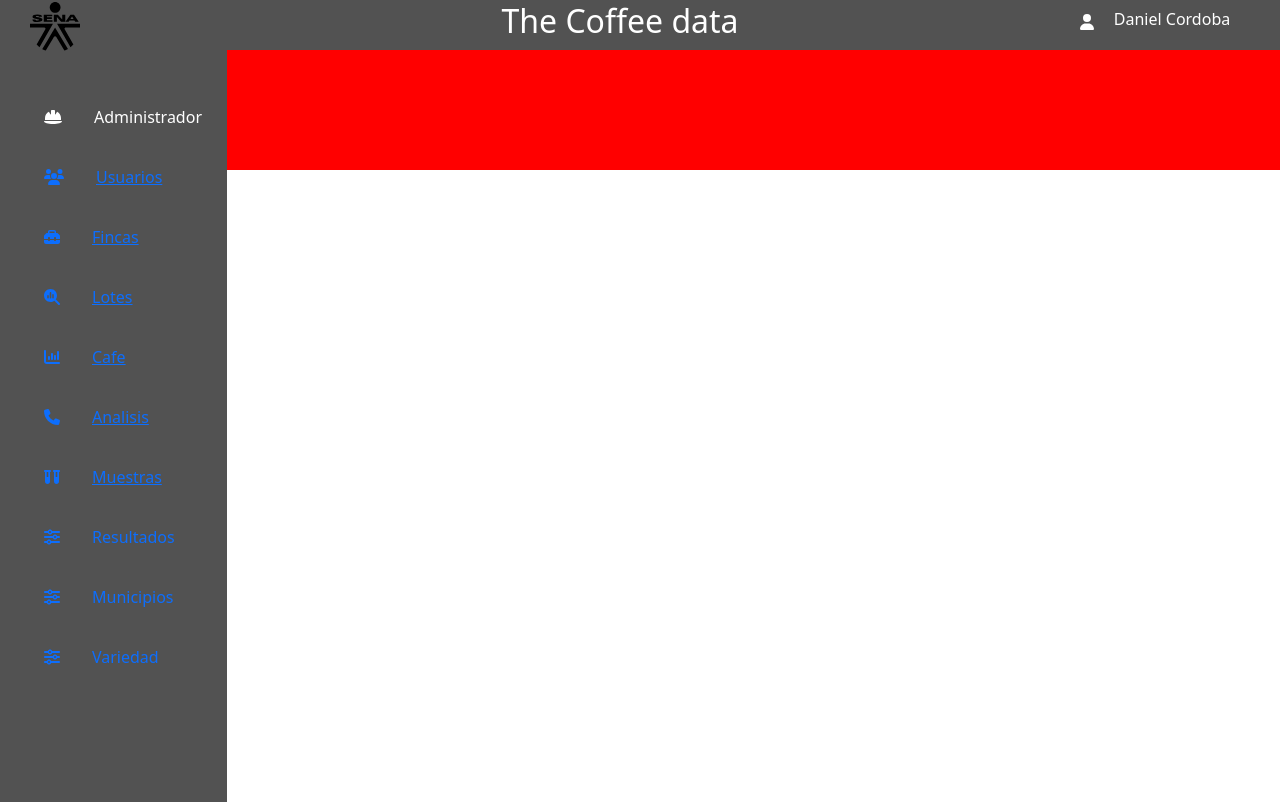
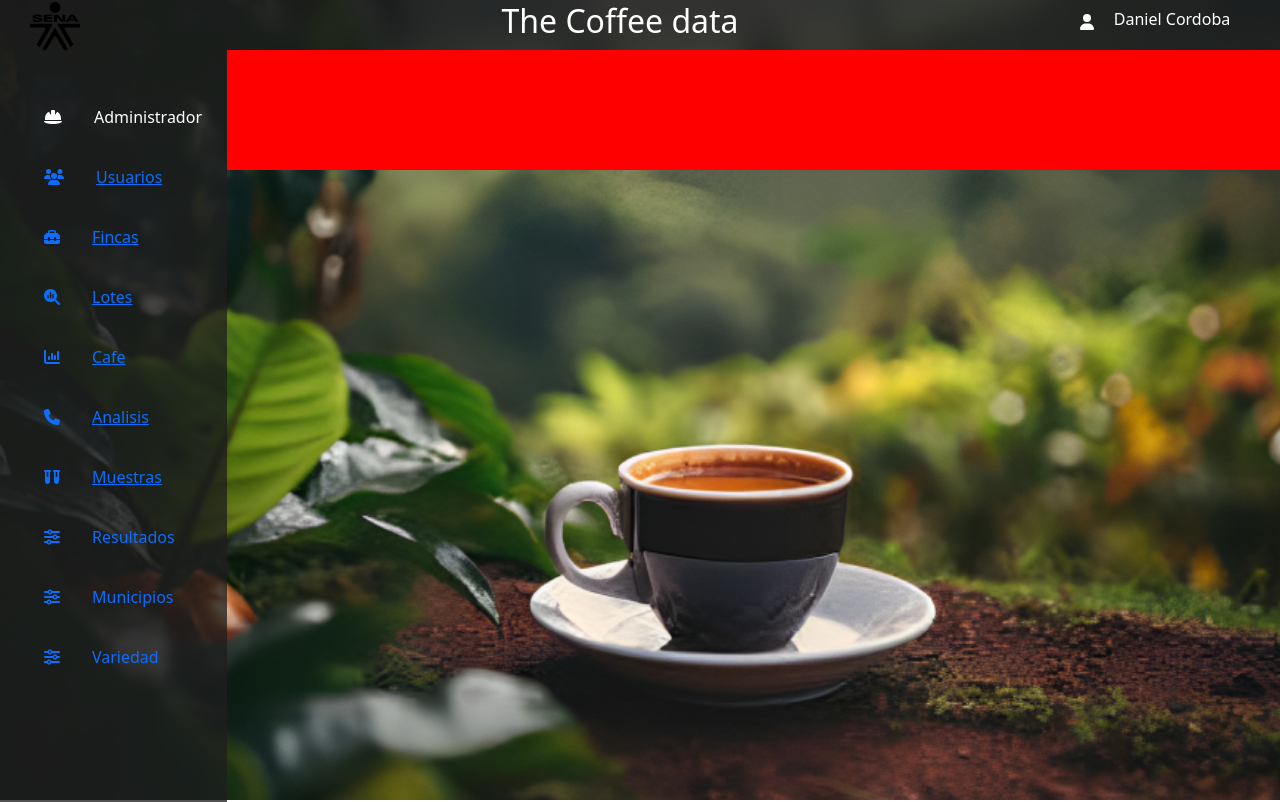
Before and after one commit to danielcordoba12/The_coffee_data, a React (Vite) app in the folder frontend-react/: page / in a window 1280 px wide. Built offline with nearby package versions, Linux system fonts and the light colour scheme.

Commit message:
fondo dasboard

```diff
--- a/frontend-react/src/components/dashboard.jsx
+++ b/frontend-react/src/components/dashboard.jsx
@@ -11,6 +11,7 @@ import api from "../services/api";
 function Dashboard() {
     return(
         <>
+    <img src="../../public/img/fondo.png" alt="" className="fondo-muestra" />
 
         <div className="main-container-dasboard">
 
```
